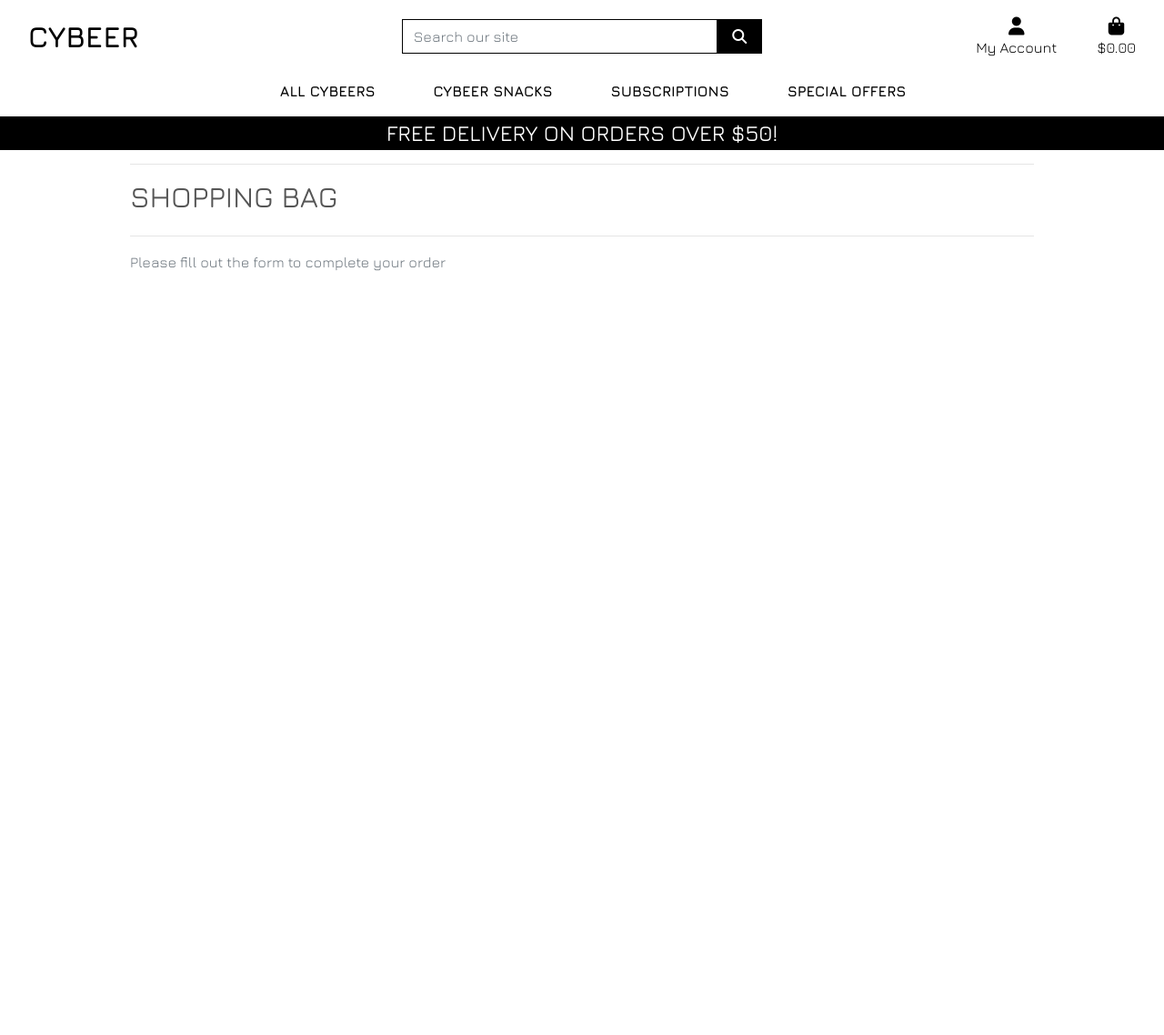
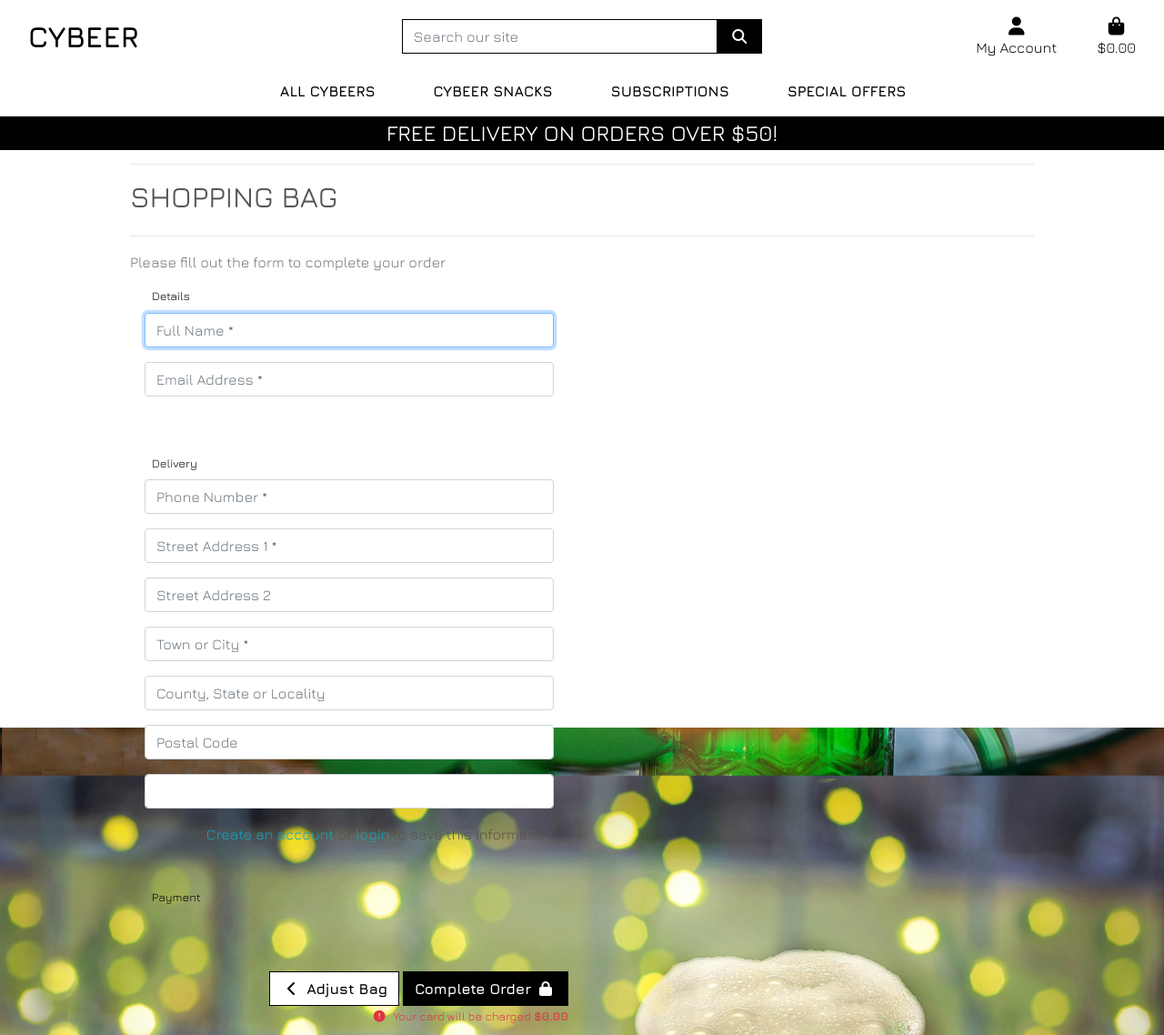
Before and after one commit to VladimirB3/cybeer-msp-4, a Django app: template checkout/templates/checkout/checkout.html in a window 1280 px wide. Shown: the whole page at 91% size. Before the commit the page ends 298 px from the top, so only its background shows below. Run offline with Django 3.2, Linux system fonts and the light colour scheme; the template is opened without the code that fills it: values that come from a table or form of the project are taken from there, others are empty; some libraries are stand-ins or nearby versions.

Commit message:
Sample form added for payment and client detail

```diff
--- a/checkout/templates/checkout/checkout.html
+++ b/checkout/templates/checkout/checkout.html
@@ -28,6 +28,65 @@
         <div class="row">
             <div class="col-12 col-lg-6">
                 <p class="text-muted">Please fill out the form to complete your order</p>
+                <form action="{% url 'checkout' %}" method="POST" id="payment-form">
+                    {% csrf_token %}
+                    <fieldset class="rounded px-3 mb-5">
+                        <legend class="fieldset-label small text-black px-2 w-auto">Details</legend>
+                        {{ order_form.full_name | as_crispy_field }}
+                        {{ order_form.email | as_crispy_field }}
+                    </fieldset>
+                    <fieldset class="rounded px-3 mb-5">
+                        <legend class="fieldset-label small text-black px-2 w-auto">Delivery</legend>
+                        {{ order_form.phone_number | as_crispy_field }}
+                        {{ order_form.street_address1 | as_crispy_field }}
+                        {{ order_form.street_address2 | as_crispy_field }}
+                        {{ order_form.town_or_city | as_crispy_field }}
+                        {{ order_form.county | as_crispy_field }}
+                        {{ order_form.postcode | as_crispy_field }}
+                        {{ order_form.country | as_crispy_field }}
+                        <div class="form-check form-check-inline float-right mr-0">
+							{% if user.is_authenticated %}
+								<label class="form-check-label" for="id-save-info">Save this delivery information to my profile</label>
+                                <input class="form-check-input ml-2 mr-0" type="checkbox" id="id-save-info" name="save-info" checked>
+							{% else %}
+								<label class="form-check-label" for="id-save-info">
+                                    <a class="text-info" href="{% url 'account_signup' %}">Create an account</a> or
+                                    <a class="text-info" href="{% url 'account_login' %}">login</a> to save this information
+                                </label>
+							{% endif %}
+						</div>
+                    </fieldset>
+                    <fieldset class="px-3">
+                        <legend class="fieldset-label small text-black px-2 w-auto">Payment</legend>
+                        <!-- A Stripe card element will go here -->
+                        <div class="mb-3" id="card-element"></div>
+                        <!-- Used to display form errors -->
+                        <div class="mb-3 text-danger" id="card-errors" role="alert"></div>
+                        <!-- Pass the client secret to the view so we can get the payment intent id -->
+                        <input type="hidden" value="{{ client_secret }}" name="client_secret">
+                    </fieldset>
+
+                    <div class="submit-button text-right mt-5 mb-2">
+						<a href="{% url 'view_bag' %}" class="btn btn-outline-black rounded-0">
+							<span class="icon">
+								<i class="fas fa-chevron-left"></i>
+							</span>
+							<span class="font-weight-bold">Adjust Bag</span>
+						</a>
+						<button id="submit-button" class="btn btn-black rounded-0">
+							<span class="font-weight-bold">Complete Order</span>
+							<span class="icon">
+								<i class="fas fa-lock"></i>
+							</span>
+						</button>
+						<p class="small text-danger my-0">
+							<span class="icon">
+								<i class="fas fa-exclamation-circle"></i>
+							</span>
+							<span>Your card will be charged <strong>${{ grand_total|floatformat:2 }}</strong></span>
+						</p>
+					</div>
+                </form>
             </div>
         </div>
     </div>
```
